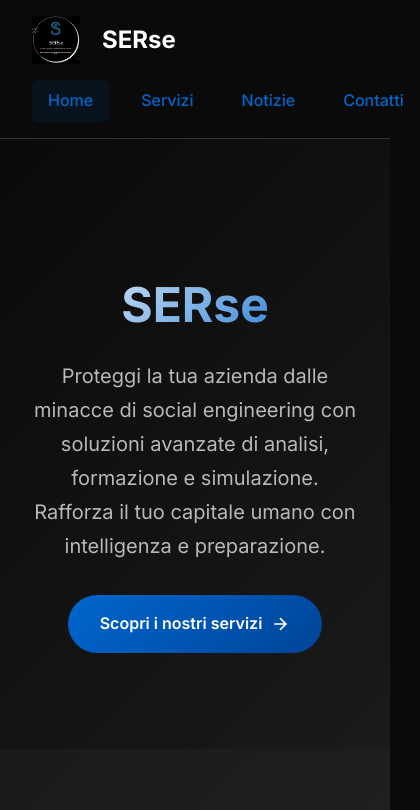
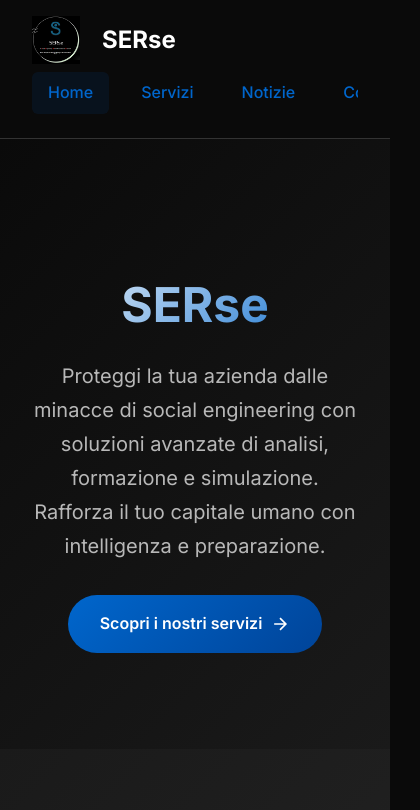
Before and after one commit to nimeo1988/SLIMER, a plain HTML site: page index.html in a window 390 px wide. Shown: the top 810 px of the page, 420 px wide, since content can reach past the window. Drawn offline with Linux system fonts and the light colour scheme.

Commit message:
Update styles.css

```diff
--- a/styles.css
+++ b/styles.css
@@ -363,7 +363,7 @@ footer {
   color: #b8b8b8;
 }
 
-/* --- Responsive --- */
+/* --- Responsive migliorato per header e nav --- */
 @media (max-width: 768px) {
   .about-content {
     flex-direction: column;
@@ -372,11 +372,27 @@ footer {
   .header-container {
     flex-direction: column;
     align-items: flex-start;
-    gap: 1rem;
+    gap: 0.5rem;
   }
 
   nav {
+    display: flex;
     gap: 1rem;
+    overflow-x: auto;
+    max-width: 100%;
+    padding-bottom: 0.5rem;
+    -webkit-overflow-scrolling: touch; /* scorrimento fluido su iOS */
+    scrollbar-width: none; /* Firefox */
+  }
+
+  nav::-webkit-scrollbar {
+    display: none;
+  }
+
+  nav a {
+    white-space: nowrap;
+    padding: 0.5rem 1rem;
+    font-size: 1rem;
   }
 
   .about-image {
@@ -390,3 +406,9 @@ footer {
     text-align: center;
   }
 }
+
+/* Evita scroll orizzontale globale */
+html, body {
+  max-width: 100%;
+  overflow-x: hidden;
+}
```
